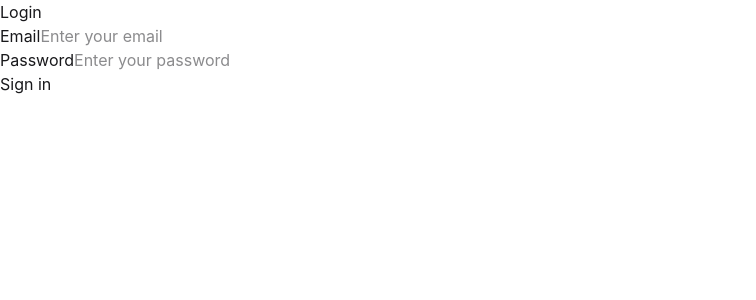
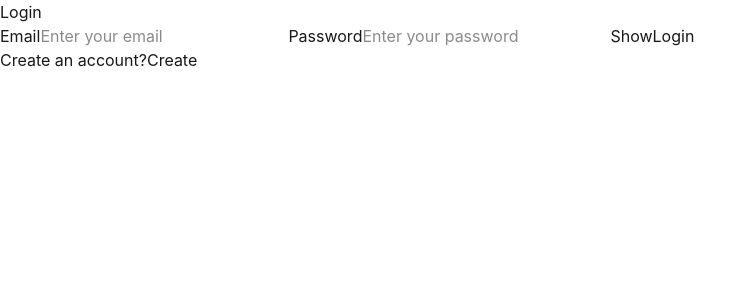
Before and after one commit to Shri-7o9/chat-app-frontend, a React app: page /login in a window 1280 px wide. Shown: the top 300 px of the page, without its empty margins (0-756 px from the left). Built offline with nearby package versions, Linux system fonts and the light colour scheme; the HTML template or start-up script is replaced by a standard one.

Commit message:
feat: add protected routes

```diff
--- a/src/App.jsx
+++ b/src/App.jsx
@@ -3,6 +3,7 @@ import LogInPage from "./pages/LogInPage";
 import SignUpPage from "./pages/SignUpPage";
 import SettingsPage from "./pages/SettingsPage";
 import UpdateProfilePage from "./pages/updateProfilePage";
+import ProtectedRoute from "./components/ProtectedRoute";
 
 const App = () => {
   return (
@@ -10,8 +11,22 @@ const App = () => {
       <Routes>
         <Route path="/login" element={<LogInPage />} />
         <Route path="/signup" element={<SignUpPage />} />
-        <Route path="/settings" element={<SettingsPage />} />
-        <Route path="/profile" element={<UpdateProfilePage />} />
+        <Route
+          path="/settings"
+          element={
+            <ProtectedRoute>
+              <SettingsPage />
+            </ProtectedRoute>
+          }
+        />
+        <Route
+          path="/profile"
+          element={
+            <ProtectedRoute>
+              <UpdateProfilePage />
+            </ProtectedRoute>
+          }
+        />
       </Routes>
     </BrowserRouter>
   );
--- a/src/pages/LogInPage.jsx
+++ b/src/pages/LogInPage.jsx
@@ -1,12 +1,13 @@
 import { useState } from "react";
 import { useDispatch, useSelector } from "react-redux";
 import { loginUser } from "../store/authSlice";
-import { useNavigate } from "react-router";
+import { useNavigate, Link } from "react-router";
 
 const LogInPage = () => {
   const dispatch = useDispatch();
   const navigate = useNavigate();
   const { isLoading, error } = useSelector((state) => state.auth);
+  const [showPassword, setShowPassword] = useState(false);
 
   const [formData, setFormData] = useState({
     email: "",
@@ -24,39 +25,44 @@ const LogInPage = () => {
   };
 
   return (
+    <>
       <div>
         <h1>Login</h1>
         <form onSubmit={handleSubmit}>
-        <div>
           <label>Email</label>
           <input
             type="email"
+            placeholder="Enter your email"
             value={formData.email}
-            placeholder="Enter your email"
             onChange={(e) =>
               setFormData({ ...formData, email: e.target.value })
             }
           />
-        </div>
-        <div>
           <label>Password</label>
           <input
-            type="password"
+            type={showPassword ? "text" : "password"}
+            placeholder="Enter your password"
             value={formData.password}
-            placeholder="Enter your password"
             onChange={(e) =>
               setFormData({ ...formData, password: e.target.value })
             }
           />
-        </div>
+          <button type="button" onClick={() => setShowPassword(!showPassword)}>
+            {showPassword ? "Hide" : "Show"}
+          </button>
 
           {error && <p>{error}</p>}
 
           <button type="submit" disabled={isLoading}>
-          {isLoading ? "Logging in..." : "Sign in"}
+            {isLoading ? "Logging in..." : "Login"}
           </button>
         </form>
       </div>
+      <div>
+        Create an account?
+        <Link to="/signup">Create</Link>
+      </div>
+    </>
   );
 };
 
```
Also changed, not shown: src/components/ProtectedRoute.jsx (renamed from src/components/ProtectedRoutes.jsx). Lines whose indentation alone changed are shown as unchanged.
